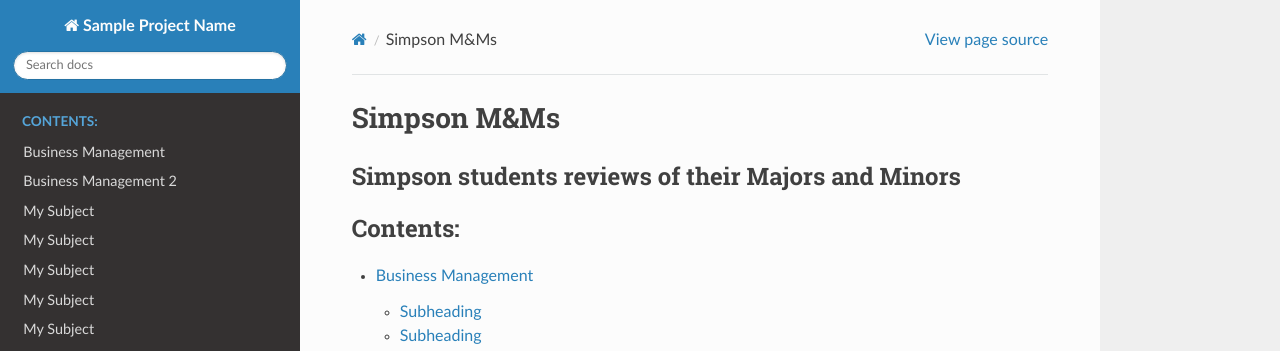
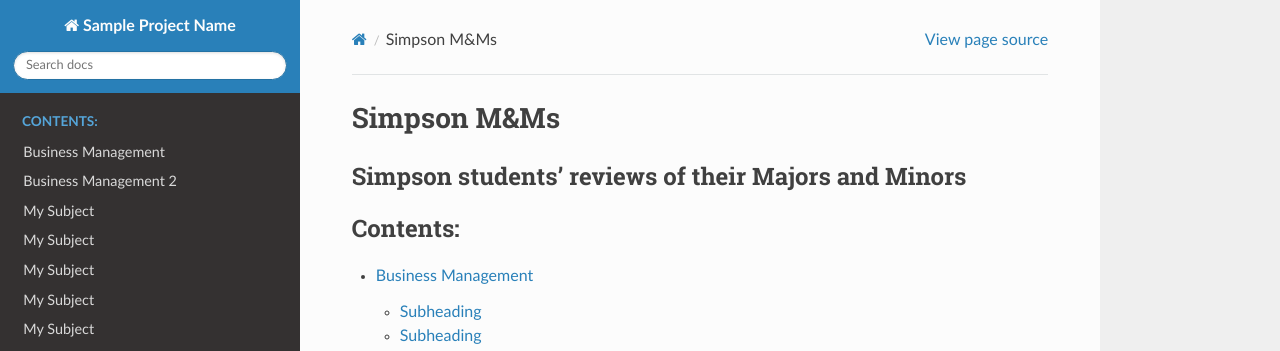
Before and after one commit to burnskatie/majors_template, a Sphinx documentation site: the page built from source/index.rst, in a window 1280 px wide and 900 px high. Shown: the top 351 px of the window. Built offline with Sphinx 7.4.7 and the Read the Docs theme 2.0.0, drawn with Linux system fonts in a browser that asks for light colours.

Commit message:
edit sub title

```diff
--- a/source/index.rst
+++ b/source/index.rst
@@ -1,6 +1,6 @@
 Simpson M&Ms
 ====================================
-Simpson students reviews of their Majors and Minors
+Simpson students' reviews of their Majors and Minors
 -----------------------------------------------------
 
 .. toctree::
```
